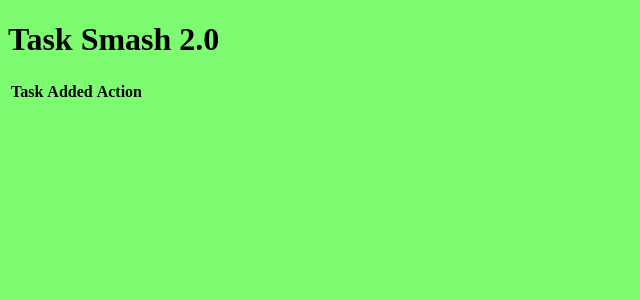
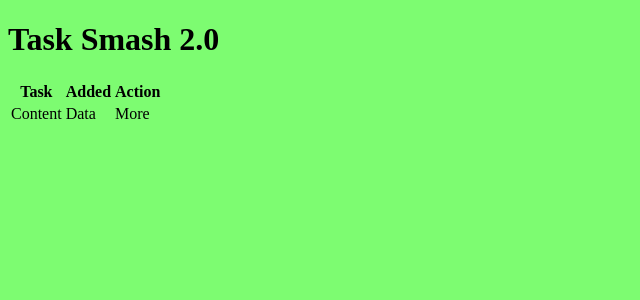
Before and after one commit to MarkRyuo/PythonDevelopment, a Flask app: template templates/Testing.html in a window 1280 px wide. Shown: the top 300 px of the page, without its empty margins (0-640 px from the left). Run offline with Flask 3, Linux system fonts and the light colour scheme; the template is opened without the code that fills it, so the values that code supplies are empty; style sheets or scripts are compiled from the project's sources.

Commit message:
Update: Aug 15 2024

```diff
--- a/templates/Testing.html
+++ b/templates/Testing.html
@@ -19,9 +19,9 @@
             </tr>
 
             <tr>
-                <td></td>
-                <td></td>
-                <td></td>
+                <td>Content</td>
+                <td>Data</td>
+                <td>More</td>
             </tr>
 
         </table>
```
